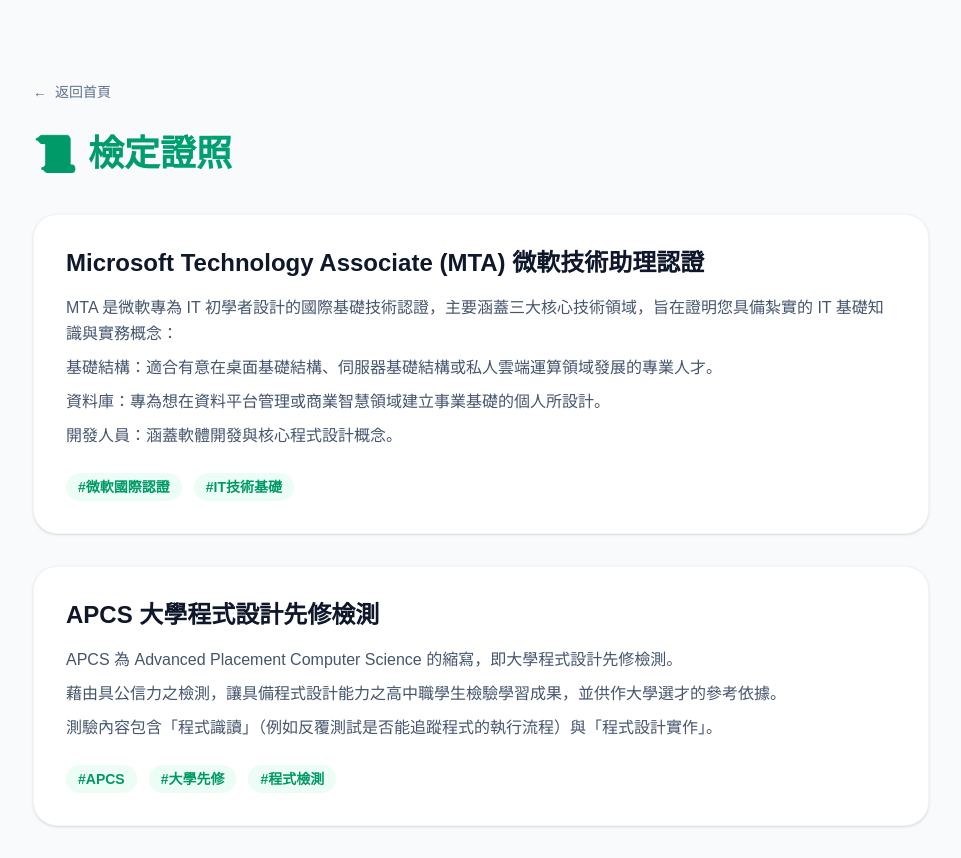
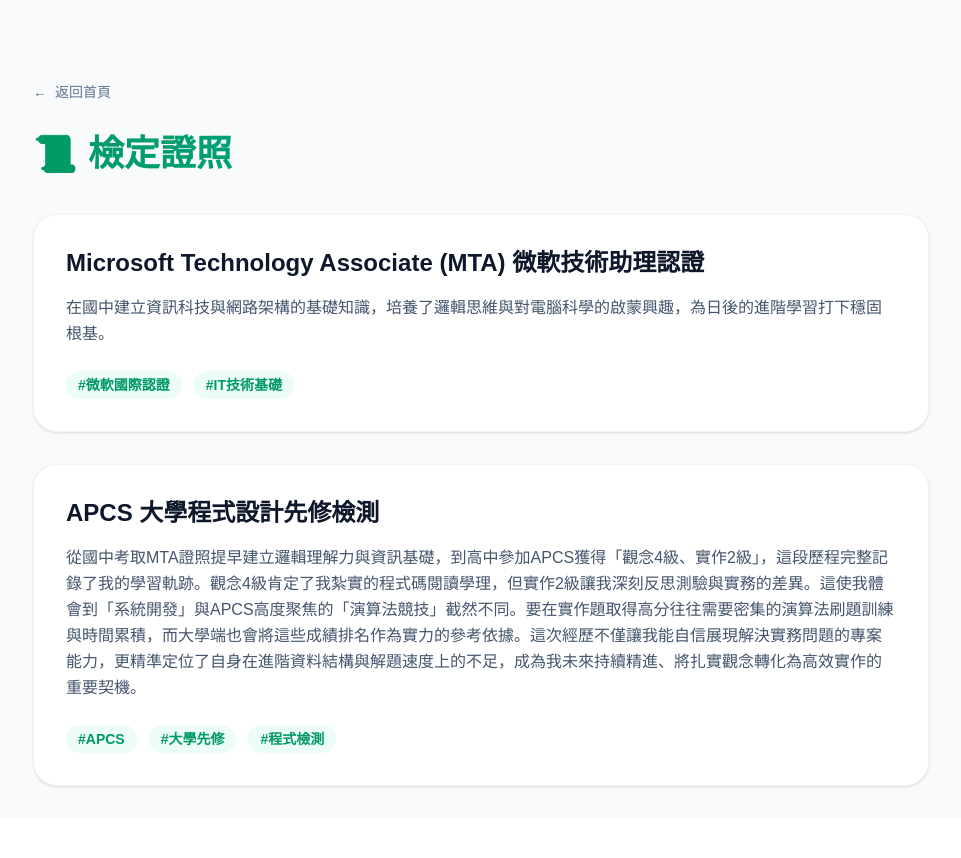
Before and after one commit to 20080823a-dev/profile, a Next.js app: page /certifications in a window 1280 px wide. Shown: the whole page, without its empty margins (159-1120 px from the left). After the commit the page ends 818 px from the top, so only its background shows below. Built offline with nearby package versions, Linux system fonts and the light colour scheme.

Commit message:
Update certification descriptions for clarity

```diff
--- a/app/certifications/page.tsx
+++ b/app/certifications/page.tsx
@@ -6,10 +6,7 @@
       id: 1,
       title: 'Microsoft Technology Associate (MTA) 微軟技術助理認證',
       desc: [
-        'MTA 是微軟專為 IT 初學者設計的國際基礎技術認證，主要涵蓋三大核心技術領域，旨在證明您具備紮實的 IT 基礎知識與實務概念：',
-        '基礎結構：適合有意在桌面基礎結構、伺服器基礎結構或私人雲端運算領域發展的專業人才。',
-        '資料庫：專為想在資料平台管理或商業智慧領域建立事業基礎的個人所設計。',
-        '開發人員：涵蓋軟體開發與核心程式設計概念。'
+        '在國中建立資訊科技與網路架構的基礎知識，培養了邏輯思維與對電腦科學的啟蒙興趣，為日後的進階學習打下穩固根基。'
       ],
       tags: ['#微軟國際認證', '#IT技術基礎']
     },
@@ -17,9 +14,7 @@
       id: 2,
       title: 'APCS 大學程式設計先修檢測',
       desc: [
-        'APCS 為 Advanced Placement Computer Science 的縮寫，即大學程式設計先修檢測。',
-        '藉由具公信力之檢測，讓具備程式設計能力之高中職學生檢驗學習成果，並供作大學選才的參考依據。',
-        '測驗內容包含「程式識讀」（例如反覆測試是否能追蹤程式的執行流程）與「程式設計實作」。'
+        '從國中考取MTA證照提早建立邏輯理解力與資訊基礎，到高中參加APCS獲得「觀念4級、實作2級」，這段歷程完整記錄了我的學習軌跡。觀念4級肯定了我紮實的程式碼閱讀學理，但實作2級讓我深刻反思測驗與實務的差異。這使我體會到「系統開發」與APCS高度聚焦的「演算法競技」截然不同。要在實作題取得高分往往需要密集的演算法刷題訓練與時間累積，而大學端也會將這些成績排名作為實力的參考依據。這次經歷不僅讓我能自信展現解決實務問題的專案能力，更精準定位了自身在進階資料結構與解題速度上的不足，成為我未來持續精進、將扎實觀念轉化為高效實作的重要契機。'
       ],
       tags: ['#APCS', '#大學先修', '#程式檢測']
     }
```
